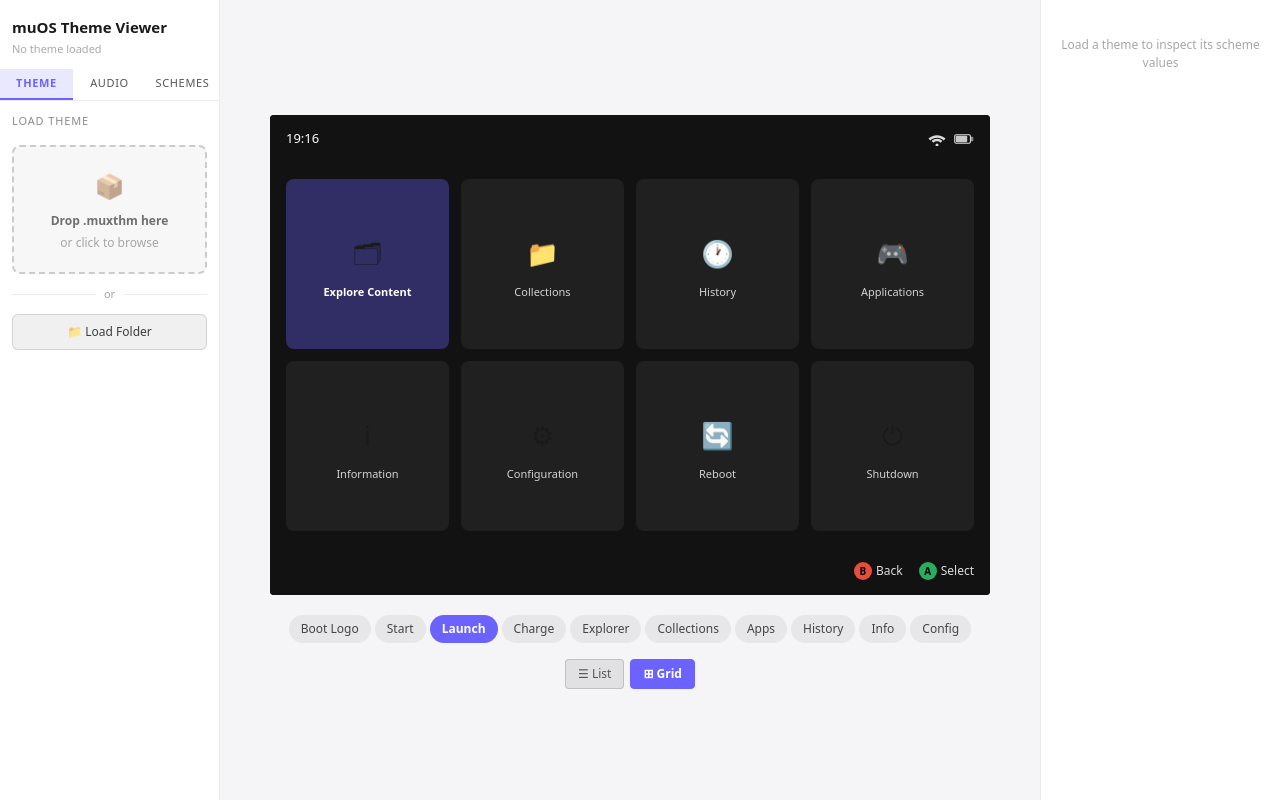
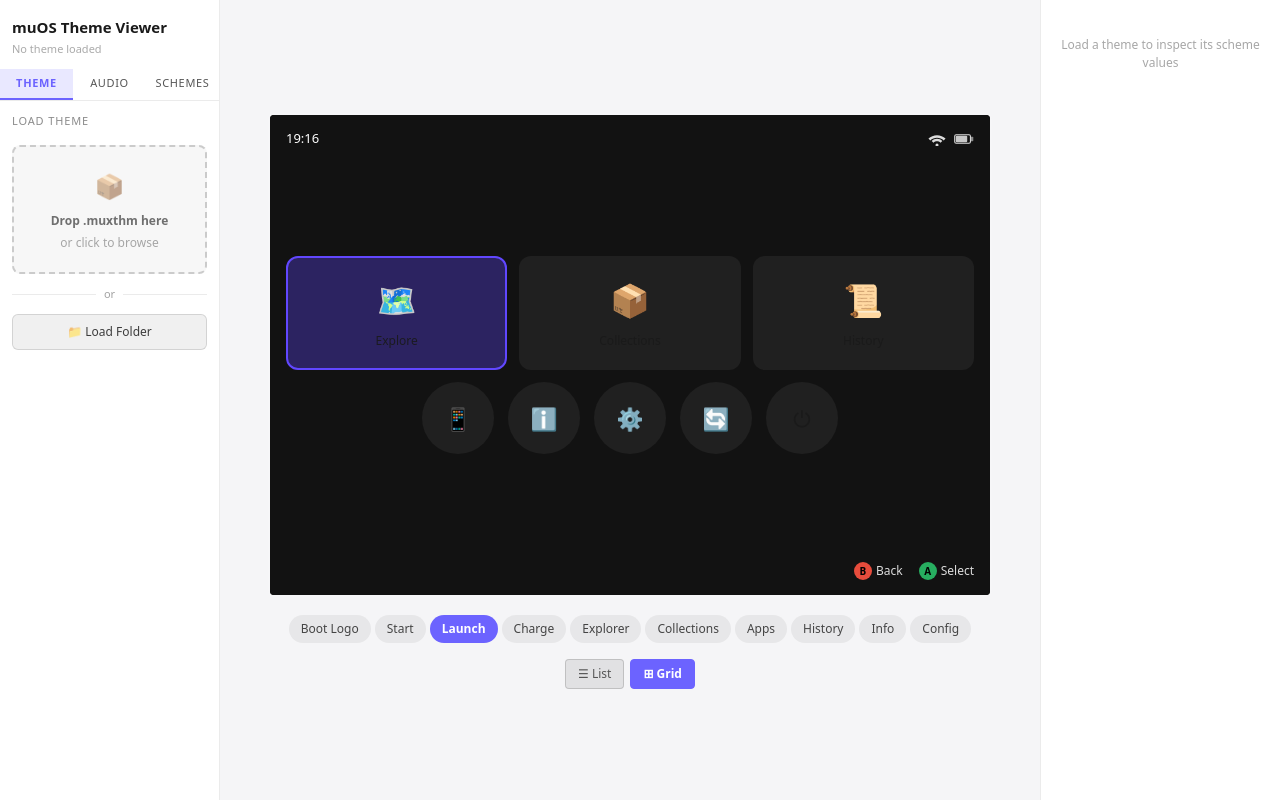
Before and after one commit to dhinakar-v/muos-theme-viewer, a React (Vite) app: page / in a window 1280 px wide. Both pictures are taken after a click on the button "⊞ Grid". Built offline with nearby package versions, Linux system fonts and the light colour scheme.

Commit message:
fix: launch screen two-tier layout and remove list/grid overlay bug

```diff
--- a/src/screens/MuxLaunch.tsx
+++ b/src/screens/MuxLaunch.tsx
@@ -1,4 +1,3 @@
-import { useState } from 'react';
 import { useTheme } from '../context/ThemeContext';
 import { useUIState } from '../context/UIStateContext';
 import { findImage } from '../lib/themeLoader';
@@ -6,35 +5,110 @@ import Header from '../components/Header';
 import Footer from '../components/Footer';
 import ListItem from '../components/ListItem';
 
-const MENU_ITEMS = [
-  { id: 'explore', label: 'Explore Content', emoji: '🗂' },
-  { id: 'collection', label: 'Collections', emoji: '📁' },
-  { id: 'history', label: 'History', emoji: '🕐' },
-  { id: 'apps', label: 'Applications', emoji: '🎮' },
-  { id: 'info', label: 'Information', emoji: 'ℹ' },
-  { id: 'config', label: 'Configuration', emoji: '⚙' },
-  { id: 'reboot', label: 'Reboot', emoji: '🔄' },
-  { id: 'shutdown', label: 'Shutdown', emoji: '⏻' },
+const ITEMS = [
+  { id: 'explore',    label: 'Explore',       emoji: '🗺️' },
+  { id: 'collection', label: 'Collections',   emoji: '📦' },
+  { id: 'history',    label: 'History',       emoji: '📜' },
+  { id: 'apps',       label: 'Applications',  emoji: '📱' },
+  { id: 'info',       label: 'Information',   emoji: 'ℹ️' },
+  { id: 'config',     label: 'Configuration', emoji: '⚙️' },
+  { id: 'reboot',     label: 'Reboot',        emoji: '🔄' },
+  { id: 'shutdown',   label: 'Shutdown',      emoji: '⏻' },
 ];
 
-export default function MuxLaunch() {
-  const [focusedIdx] = useState(0);
+// Per-item accent colors (OneTwo signature feature)
+const ITEM_COLORS: Record<string, string> = {
+  explore:    '#6147FF',
+  collection: '#E0457B',
+  history:    '#E0802A',
+  apps:       '#3DB85B',
+  info:       '#3BBFE0',
+  config:     '#E0C040',
+  reboot:     '#8FD63A',
+  shutdown:   '#E04040',
+};
+
+interface MuxLaunchProps {
+  focusedIdx?: number;
+}
+
+export default function MuxLaunch({ focusedIdx = 0 }: MuxLaunchProps) {
   const theme = useTheme();
   const { viewMode } = useUIState();
-  const focused = MENU_ITEMS[focusedIdx];
 
   const images = theme?.images ?? new Map();
   const resolution = theme?.resolution ?? '720x480';
 
-  const wallUrl = findImage(images, resolution,
+  const focused = ITEMS[focusedIdx];
+
+  const wallUrl = findImage(
+    images, resolution,
     `image/wall/muxlaunch/${focused.id}.png`,
     `wall/muxlaunch/${focused.id}.png`,
     'image/wall/muxlaunch/explore.png',
-    'wall/muxlaunch/explore.png'
+    'wall/muxlaunch/explore.png',
   );
 
   const overlayUrl = findImage(images, resolution, 'image/overlay.png', 'overlay.png');
 
+  const primaryItems = ITEMS.slice(0, 3);
+  const secondaryItems = ITEMS.slice(3);
+
+  if (viewMode === 'list') {
+    return (
+      <div
+        style={{
+          width: '100%',
+          height: '100%',
+          background: 'var(--mux-bg, #121212)',
+          backgroundImage: wallUrl ? `url(${wallUrl})` : undefined,
+          backgroundSize: 'cover',
+          backgroundPosition: 'center',
+          position: 'relative',
+        }}
+      >
+        {overlayUrl && (
+          <img
+            src={overlayUrl}
+            alt=""
+            style={{
+              position: 'absolute', inset: 0,
+              width: '100%', height: '100%',
+              objectFit: 'cover', pointerEvents: 'none', zIndex: 1,
+            }}
+          />
+        )}
+        <Header />
+        <div
+          style={{
+            position: 'absolute',
+            top: 'var(--mux-header-height, 48px)',
+            bottom: 'var(--mux-footer-height, 48px)',
+            left: 0, right: 0,
+            display: 'flex', flexDirection: 'column', justifyContent: 'center',
+            padding: '8px 0',
+            zIndex: 2,
+          }}
+        >
+          {ITEMS.map((item, idx) => {
+            const glyphUrl = findImage(images, resolution, `glyph/muxlaunch/${item.id}.png`);
+            return (
+              <ListItem
+                key={item.id}
+                text={item.label}
+                focused={idx === focusedIdx}
+                glyphSrc={glyphUrl}
+                fallbackText={item.emoji}
+              />
+            );
+          })}
+        </div>
+        <Footer navA="Select" navB="Back" />
+      </div>
+    );
+  }
+
+  // Grid mode — two-tier layout
   return (
     <div
       style={{
@@ -52,115 +126,92 @@ export default function MuxLaunch() {
           src={overlayUrl}
           alt=""
           style={{
-            position: 'absolute',
-            inset: 0,
-            width: '100%',
-            height: '100%',
-            objectFit: 'cover',
-            pointerEvents: 'none',
-            zIndex: 1,
+            position: 'absolute', inset: 0,
+            width: '100%', height: '100%',
+            objectFit: 'cover', pointerEvents: 'none', zIndex: 1,
           }}
         />
       )}
-
       <Header />
 
-      {viewMode === 'grid' ? (
-        <div
-          style={{
-            position: 'absolute',
-            top: 'var(--mux-header-height, 48px)',
-            bottom: 'var(--mux-footer-height, 48px)',
-            left: 0,
-            right: 0,
-            display: 'grid',
-            gridTemplateColumns: 'repeat(4, 1fr)',
-            gridTemplateRows: 'repeat(2, 1fr)',
-            gap: '12px',
-            padding: '16px',
-            zIndex: 2,
-            overflowX: 'hidden',
-          }}
-        >
-          {MENU_ITEMS.map((item, idx) => {
-            const glyphUrl = findImage(images, resolution, `glyph/muxlaunch/${item.id}.png`);
-            const isFocused = idx === focusedIdx;
+      <div
+        style={{
+          position: 'absolute',
+          top: 'var(--mux-header-height, 48px)',
+          bottom: 'var(--mux-footer-height, 48px)',
+          left: 0, right: 0,
+          display: 'flex', flexDirection: 'column',
+          justifyContent: 'center',
+          padding: '8px 16px',
+          zIndex: 2,
+          gap: 12,
+        }}
+      >
+        {/* Top tier: 3 large cards */}
+        <div style={{ display: 'flex', gap: 12 }}>
+          {primaryItems.map((item, i) => {
+            const glyphSrc = findImage(images, resolution, `glyph/muxlaunch/${item.id}.png`);
+            const accentColor = ITEM_COLORS[item.id];
+            const isFocused = i === focusedIdx;
             return (
               <div
                 key={item.id}
                 style={{
-                  display: 'flex',
-                  flexDirection: 'column',
-                  alignItems: 'center',
-                  justifyContent: 'center',
-                  gap: '8px',
-                  borderRadius: '8px',
-                  background: isFocused
-                    ? 'var(--mux-cell-focus-bg, rgba(108,99,255,0.35))'
-                    : 'var(--mux-cell-default-bg, rgba(255,255,255,0.06))',
-                  padding: '8px',
+                  flex: 1,
+                  borderRadius: 12,
+                  background: isFocused ? `${accentColor}55` : 'rgba(255,255,255,0.06)',
+                  border: isFocused ? `2px solid ${accentColor}` : '2px solid transparent',
+                  display: 'flex', flexDirection: 'column',
+                  alignItems: 'center', justifyContent: 'center',
+                  padding: '18px 8px', gap: 8,
+                  minHeight: 110,
                 }}
               >
-                {glyphUrl ? (
-                  <img src={glyphUrl} alt="" style={{ width: '48px', height: '48px', objectFit: 'contain' }} />
+                {glyphSrc ? (
+                  <img
+                    src={glyphSrc}
+                    alt=""
+                    style={{ width: 48, height: 48, objectFit: 'contain', filter: 'brightness(0) invert(1)' }}
+                  />
                 ) : (
-                  <div style={{
-                    width: '48px',
-                    height: '48px',
-                    display: 'flex',
-                    alignItems: 'center',
-                    justifyContent: 'center',
-                    fontSize: '26px',
-                  }}>
-                    {item.emoji}
-                  </div>
+                  <span style={{ fontSize: 32 }}>{item.emoji}</span>
                 )}
-                <span style={{
-                  fontSize: '11px',
-                  color: 'var(--mux-list-text, #fff)',
-                  textAlign: 'center',
-                  lineHeight: 1.2,
-                  opacity: isFocused ? 1 : 0.8,
-                  fontWeight: isFocused ? 600 : 400,
-                  overflow: 'hidden',
-                  display: '-webkit-box',
-                  WebkitLineClamp: 2,
-                  WebkitBoxOrient: 'vertical' as const,
-                }}>
-                  {item.label}
-                </span>
+                <span style={{ fontSize: 12, fontWeight: 500, opacity: 0.9 }}>{item.label}</span>
               </div>
             );
           })}
         </div>
-      ) : (
-        <div
-          style={{
-            position: 'absolute',
-            top: 'var(--mux-header-height, 48px)',
-            bottom: 'var(--mux-footer-height, 48px)',
-            left: 0,
-            right: 0,
-            display: 'flex',
-            flexDirection: 'column',
-            justifyContent: 'center',
-            padding: '8px 0',
-            zIndex: 2,
-          }}
-        >
-          {MENU_ITEMS.map((item, idx) => {
-            const glyphUrl = findImage(images, resolution, `glyph/muxlaunch/${item.id}.png`);
+
+        {/* Bottom tier: 5 small circular buttons */}
+        <div style={{ display: 'flex', gap: 14, justifyContent: 'center' }}>
+          {secondaryItems.map((item, i) => {
+            const glyphSrc = findImage(images, resolution, `glyph/muxlaunch/${item.id}.png`);
+            const accentColor = ITEM_COLORS[item.id];
+            const isFocused = (i + 3) === focusedIdx;
             return (
-              <ListItem
+              <div
                 key={item.id}
-                text={item.label}
-                focused={idx === focusedIdx}
-                glyphSrc={glyphUrl}
-              />
+                style={{
+                  width: 72, height: 72, borderRadius: '50%',
+                  background: isFocused ? `${accentColor}55` : 'rgba(255,255,255,0.06)',
+                  border: isFocused ? `2px solid ${accentColor}` : '2px solid transparent',
+                  display: 'flex', alignItems: 'center', justifyContent: 'center',
+                }}
+              >
+                {glyphSrc ? (
+                  <img
+                    src={glyphSrc}
+                    alt=""
+                    style={{ width: 32, height: 32, objectFit: 'contain', filter: 'brightness(0) invert(1)' }}
+                  />
+                ) : (
+                  <span style={{ fontSize: 22 }}>{item.emoji}</span>
+                )}
+              </div>
             );
           })}
         </div>
-      )}
+      </div>
 
       <Footer navA="Select" navB="Back" />
     </div>
```
